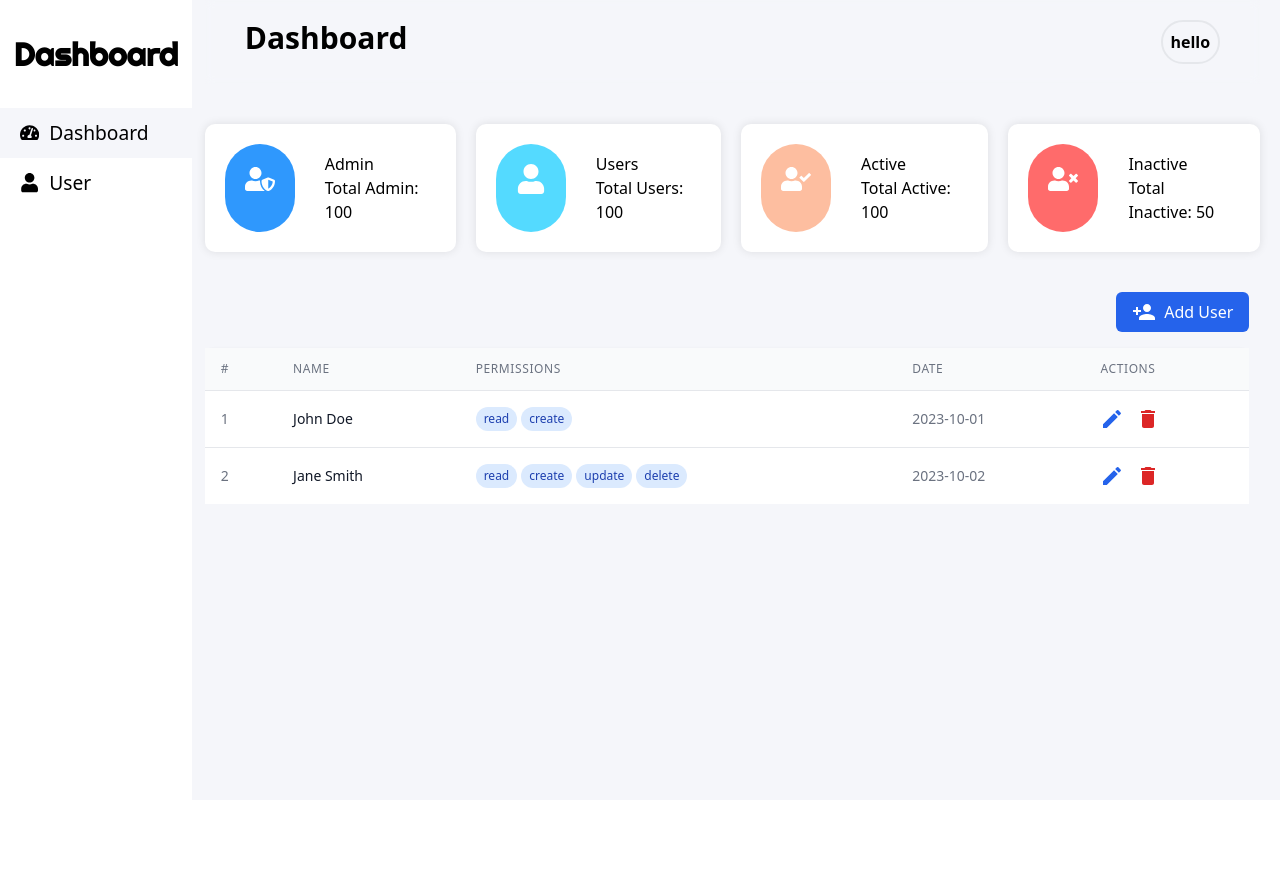
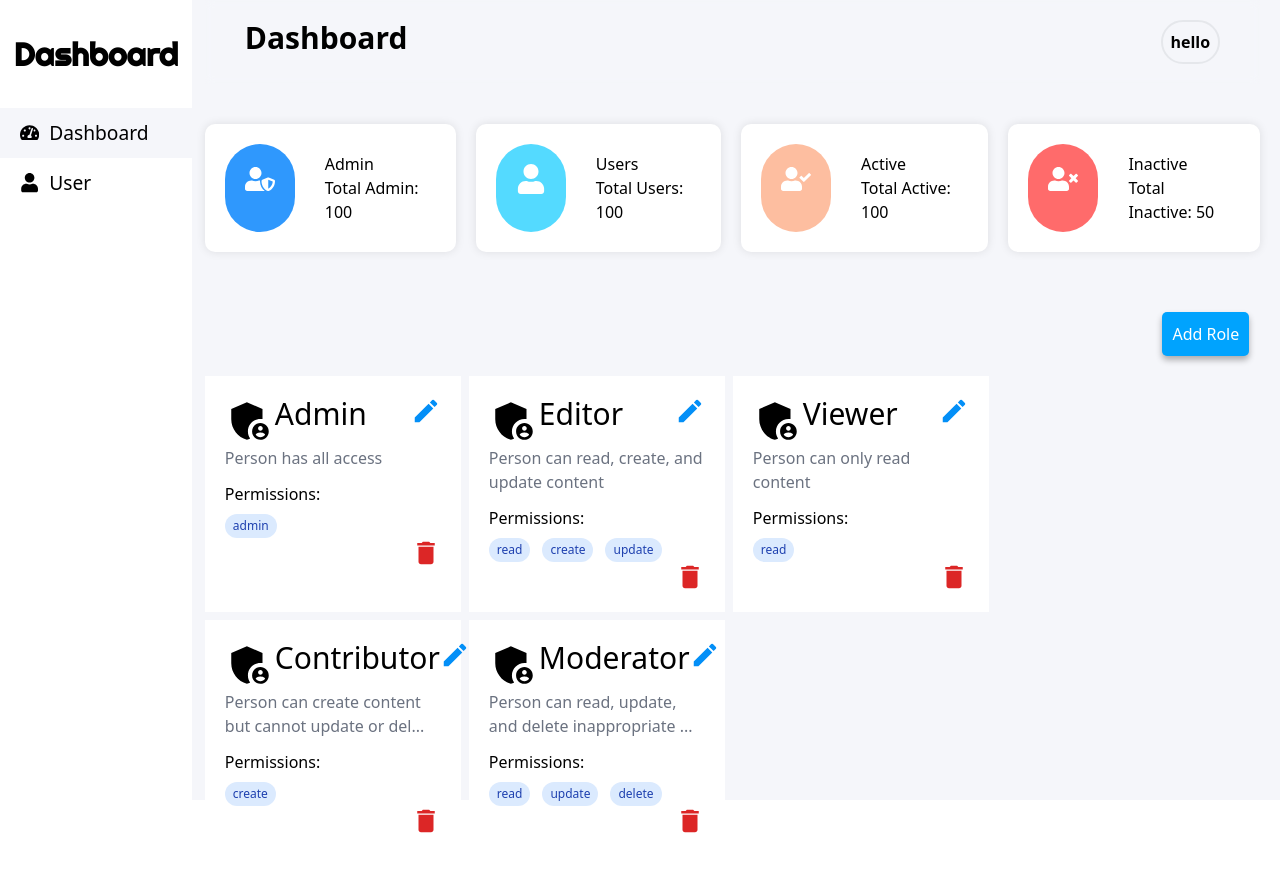
Before and after one commit to Devansh1508/Dashboard, a React (Vite) app: page / in a window 1280 px wide. Shown: the top 872 px of the page. Built offline with nearby package versions, Linux system fonts and the light colour scheme.

Commit message:
updation and deletion functionality

```diff
--- a/src/Components/Permission/PermissionTable.tsx
+++ b/src/Components/Permission/PermissionTable.tsx
@@ -14,7 +14,7 @@ const PermissionTable: React.FC = () => {
     const [data, setData] = useState<UserPermission[]>([
         {
             id: 1,
-            name: 'John Doe',
+            name: 'Admin',
             permissions: ['read', 'create'],
             date: '2023-10-01'
         },
--- /dev/null
+++ b/src/Components/role/AddRole.tsx
@@ -0,0 +1,122 @@
+import React, { useState, useEffect } from "react";
+import { setIsVisible } from "../../redux/slices/formSlice";
+import { useDispatch } from "react-redux";
+
+interface AddRoleProps {
+  addRole: (role: {
+    id: number;
+    roleName: string;
+    description: string;
+    permissions: string[];
+  }) => void;
+  updateRole: (role: {
+    id: number;
+    roleName: string;
+    description: string;
+    permissions: string[];
+  }) => void;
+  roleList: {
+    id: number;
+    roleName: string;
+    description: string;
+    permissions: string[];
+  }[];
+  existingRole?: {
+    id: number;
+    roleName: string;
+    description: string;
+    permissions: string[];
+  };
+}
+
+const AddRole: React.FC<AddRoleProps> = ({ addRole, updateRole, roleList, existingRole }) => {
+  const [roleName, setRoleName] = useState(existingRole?.roleName || "");
+  const [description, setDescription] = useState(existingRole?.description || "");
+  const [permissions, setPermissions] = useState<string[]>(existingRole?.permissions || []);
+  const dispatch = useDispatch();
+
+  const allPermissions = ["Read", "Write", "Execute", "Delete"];
+
+  const handleCheckboxChange = (permission: string) => {
+    setPermissions((prevPermissions) =>
+      prevPermissions.includes(permission)
+        ? prevPermissions.filter((p) => p !== permission)
+        : [...prevPermissions, permission]
+    );
+  };
+
+  const handleSubmit = (e: React.FormEvent) => {
+    e.preventDefault();
+    const newRole = {
+      id: existingRole ? existingRole.id : roleList.length + 1,
+      roleName: roleName,
+      description: description,
+      permissions: permissions,
+    };
+    if (existingRole) {
+      updateRole(newRole);
+    } else {
+      addRole(newRole);
+    }
+    dispatch(setIsVisible(false));
+  };
+
+  return (
+    <div className="w-[30vw] border-2 bg-secondary border-gray-300 p-4 rounded-xl">
+      <form onSubmit={handleSubmit}>
+        <div className="flex flex-col p-4 gap-3 font-medium">
+          <label htmlFor="roleName">Role Name</label>
+          <input
+            type="text"
+            id="roleName"
+            value={roleName}
+            onChange={(e) => setRoleName(e.target.value)}
+            required
+            className="border-2 border-gray-300 rounded-md p-2"
+          />
+        </div>
+        <div className="flex font-medium flex-col gap-3 p-4">
+          <label htmlFor="description">Description</label>
+          <textarea
+            id="description"
+            value={description}
+            onChange={(e) => setDescription(e.target.value)}
+            required
+            className="border-2 border-gray-300 rounded-md p-2"
+          />
+        </div>
+        <div className="p-4">
+          <label className="font-medium">Permissions:</label>
+          {allPermissions.map((permission) => (
+            <div key={permission} className="flex gap-3">
+              <input
+                type="checkbox"
+                id={permission}
+                checked={permissions.includes(permission)}
+                onChange={() => handleCheckboxChange(permission)}
+              />
+              <label htmlFor={permission}>{permission}</label>
+            </div>
+          ))}
+        </div>
+        <div className="flex gap-2">
+          <button
+            className="bg-tertiary text-white p-4 rounded-lg py-2"
+            type="submit"
+          >
+            {existingRole ? "Update Role" : "Add Role"}
+          </button>
+
+          <button
+            className="bg-red-500 text-white p-4 rounded-lg py-2"
+            onClick={() => dispatch(setIsVisible(false))}
+          >
+            Cancel
+          </button>
+        </div>
+      </form>
+    </div>
+  );
+};
+
+export default AddRole;
--- /dev/null
+++ b/src/Components/role/Role.tsx
@@ -0,0 +1,45 @@
+import AdminPanelSettingsIcon from '@mui/icons-material/AdminPanelSettings';
+import DeleteIcon from '@mui/icons-material/Delete';
+import EditIcon from '@mui/icons-material/Edit';
+import {PermissionBadge} from '../Permission/PermissionBadge';
+import { Permission } from '../Permission/permission';
+import { useDispatch } from 'react-redux';
+import { setIsVisible } from '../../redux/slices/formSlice';
+
+interface RoleProps {
+    roleName: string;
+    description: string;
+    permissions: Permission[];
+    addRole: () => void;
+    deleteRole: () => void;
+}
+
+const Role: React.FC<RoleProps> = ({ roleName, description, permissions, addRole, deleteRole }) => {
+    const dispatch = useDispatch();
+
+    return (
+        <div className="bg-secondary w-[20vw] border-md p-5">
+            <div className="flex justify-between text-3xl">
+                <div className='flex'>
+                <AdminPanelSettingsIcon style={{fontSize:'50px'}}/>
+                <h2>{roleName}</h2>
+                </div>
+                <EditIcon onClick={() => dispatch(setIsVisible(true))} style={{ fontSize: '30px', cursor:'pointer', fill: '#038ff7' }} />
+            </div>
+            <p className='text-gray-500'>
+                {description.length > 50 ? `${description.substring(0, 50)}...` : description}
+            </p>
+            <p className='mt-3 font-medium'>Permissions:</p>
+            <ul className='flex gap-3 pt-2'>
+                {permissions.map(permission => (
+                    <PermissionBadge key={permission} permission={permission} />
+                ))}
+            </ul>
+            <div className='flex justify-end'>
+                    <DeleteIcon onClick={()=>{deleteRole()}} style={{ fontSize: '30px', fill: '#dc2626', cursor:'pointer' }} />
+            </div>
+        </div>
+    );
+};
+
+export default Role;
--- /dev/null
+++ b/src/Components/role/roleList.ts
@@ -0,0 +1,32 @@
+export const roles = [
+  {
+    id: 0,
+    roleName: 'Admin',
+    description: 'Person has all access',
+    permissions: ['admin']
+  },
+  {
+    id: 1,
+    roleName: 'Editor',
+    description: 'Person can read, create, and update content',
+    permissions: ['read', 'create', 'update']
+  },
+  {
+    id: 2,
+    roleName: 'Viewer',
+    description: 'Person can only read content',
+    permissions: ['read']
+  },
+  {
+    id: 3,
+    roleName: 'Contributor',
+    description: 'Person can create content but cannot update or delete',
+    permissions: ['create']
+  },
+  {
+    id: 4,
+    roleName: 'Moderator',
+    description: 'Person can read, update, and delete inappropriate content',
+    permissions: ['read', 'update', 'delete']
+  }
+];
--- a/src/pages/Dashboard.tsx
+++ b/src/pages/Dashboard.tsx
@@ -1,20 +1,64 @@
-import ActionBar from '../Components/ActionBar/ActionBar'
-import Stats from '../Components/common/Stats'
-import PermissionTable from '../Components/Permission/PermissionTable'
+import { useEffect, useState } from "react";
+import ActionBar from "../Components/ActionBar/ActionBar";
+import Stats from "../Components/common/Stats";
+import Role from "../Components/role/Role";
+import Button from "../Components/common/Button";
+import { roles } from "../Components/role/roleList";
+import AddRole from "../Components/role/AddRole";
+import { useSelector, useDispatch } from "react-redux";
+import { setIsVisible } from "../redux/slices/formSlice";
+import { Permission } from "../Components/role/permission";
 
 const Dashboard = () => {
+  const [roleList, setRoleList] = useState(roles);
+  const isVisible = useSelector((state: { form: { isVisible: boolean } }) => state.form.isVisible);
+  const dispatch = useDispatch();
+
+  const addRole = (newRole: { id: number; roleName: string; description: string; permissions: Permission[] }) => {
+    setRoleList([...roleList, newRole]);
+  };
+
+  const deleteRole = (id: number) => {
+    setRoleList(roleList.filter((role) => role.id !== id));
+  };
+
+  useEffect(() => {
+    console.log("form useEffect", isVisible);
+  }, [roleList, isVisible]);
+
   return (
-    <div className='bg-primary w-[85vw] h-[100vh] ml-[16vw]'>
-      <ActionBar/>
-      <div className='flex gap-5 w-[97%] my-10'>
-        <Stats category='Admin' totalUsers={100} iconBackgroundColor={'#2f98fd'}/>
-        <Stats category='Users' totalUsers={100} iconBackgroundColor={'#54daff'}/>
-        <Stats category='Active' totalUsers={100} iconBackgroundColor={'#fdbea0'}/>
-        <Stats category='Inactive' totalUsers={50} iconBackgroundColor={'#ff6b6b'}/>
+    <>
+      <div className="bg-primary w-[85vw] h-[100vh] ml-[16vw]">
+        <ActionBar />
+        <div className="flex gap-5 w-[97%] my-10">
+          <Stats category="Admin" totalUsers={100} iconBackgroundColor={"#2f98fd"} />
+          <Stats category="Users" totalUsers={100} iconBackgroundColor={"#54daff"} />
+          <Stats category="Active" totalUsers={100} iconBackgroundColor={"#fdbea0"} />
+          <Stats category="Inactive" totalUsers={50} iconBackgroundColor={"#ff6b6b"} />
+        </div>
+        <div className="py-5 w-[96%] flex justify-end">
+          <Button label="Add Role" onClick={() => dispatch(setIsVisible(true))} />
+        </div>
+        <div className="w-[96%] flex flex-wrap gap-2">
+          {roleList.map((role) => (
+            <Role
+              key={role.id}
+              roleName={role.roleName}
+              description={role.description}
+              permissions={role.permissions as Permission[]}
+              addRole={addRole}
+              deleteRole={() => deleteRole(role.id)}
+            />
+          ))}
+        </div>
       </div>
-      <PermissionTable/>
-    </div>
-  )
-}
+      <div
+        className={`${isVisible ? 'backdrop-blur-sm' : 'hidden'} absolute top-0 z-10 flex w-[100vw] h-[100vh] justify-center items-center`}
+      >
+        <AddRole addRole={addRole} roleList={roleList} />
+      </div>
+    </>
+  );
+};
 
-export default Dashboard
+export default Dashboard;
--- a/src/pages/User.tsx
+++ b/src/pages/User.tsx
@@ -1,9 +1,10 @@
 import { useState } from "react";
 // importing components
 import { users } from "../Components/userList/UserList";
-import UserList from "../Components/userList/UserList";
+// import UserList from "../Components/userList/UserList";
 import Thumbnail from "../Components/common/Thumbnail";
-import AddUser from "../Components/userList/AddUser";
+// import AddUser from "../Components/userList/AddUser";
+import PermissionTable from "../Components/Permission/PermissionTable";
 // icons from material ui
 import NotificationsIcon from "@mui/icons-material/Notifications";
 
@@ -38,9 +39,7 @@ const User = () => {
           </div>
         </div>
       </div>
-      <AddUser />
-
-      <UserList />
+      <PermissionTable/>
     </div>
   );
 };
```
Also changed, not shown: src/Components/role/UpdateRole.tsx (added).
